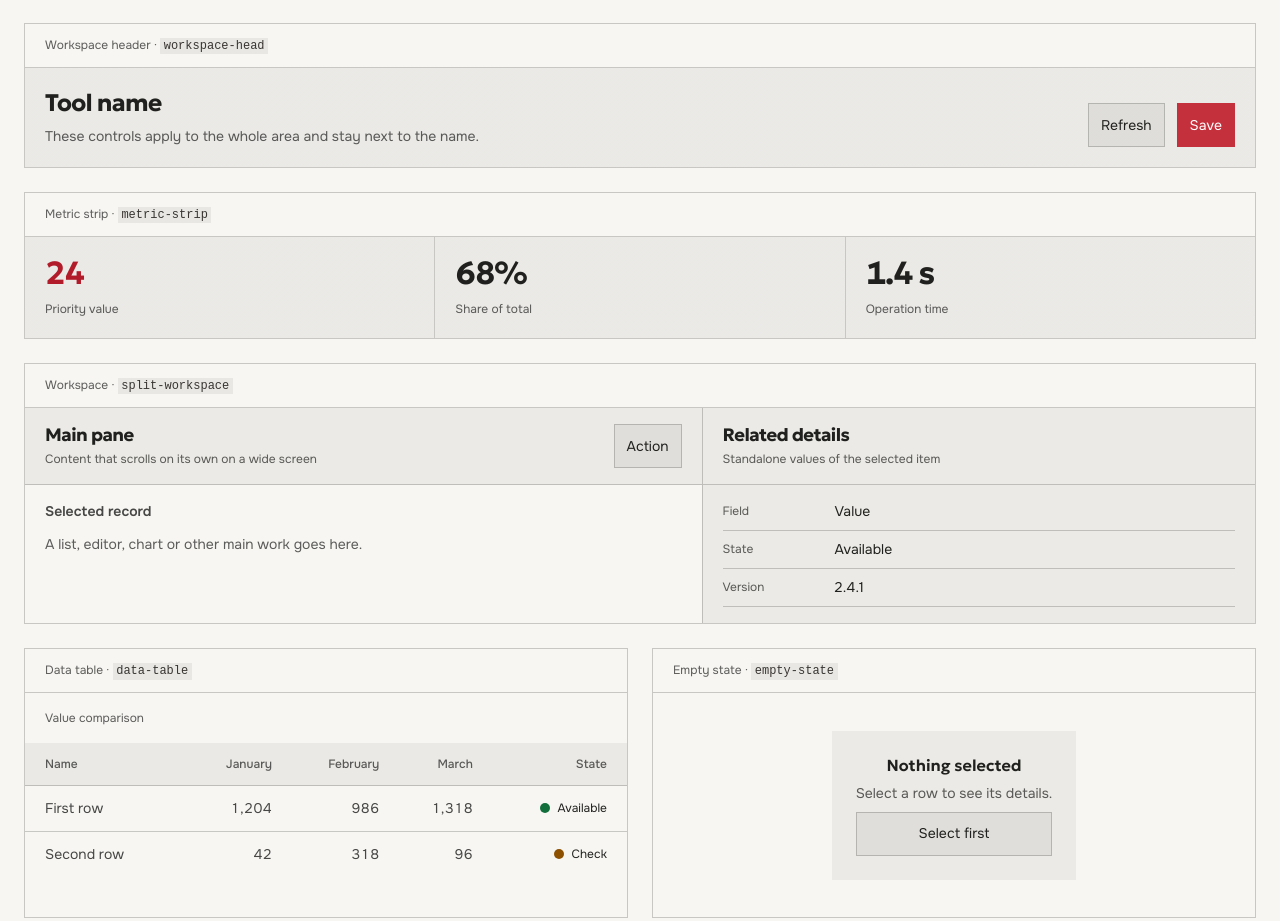
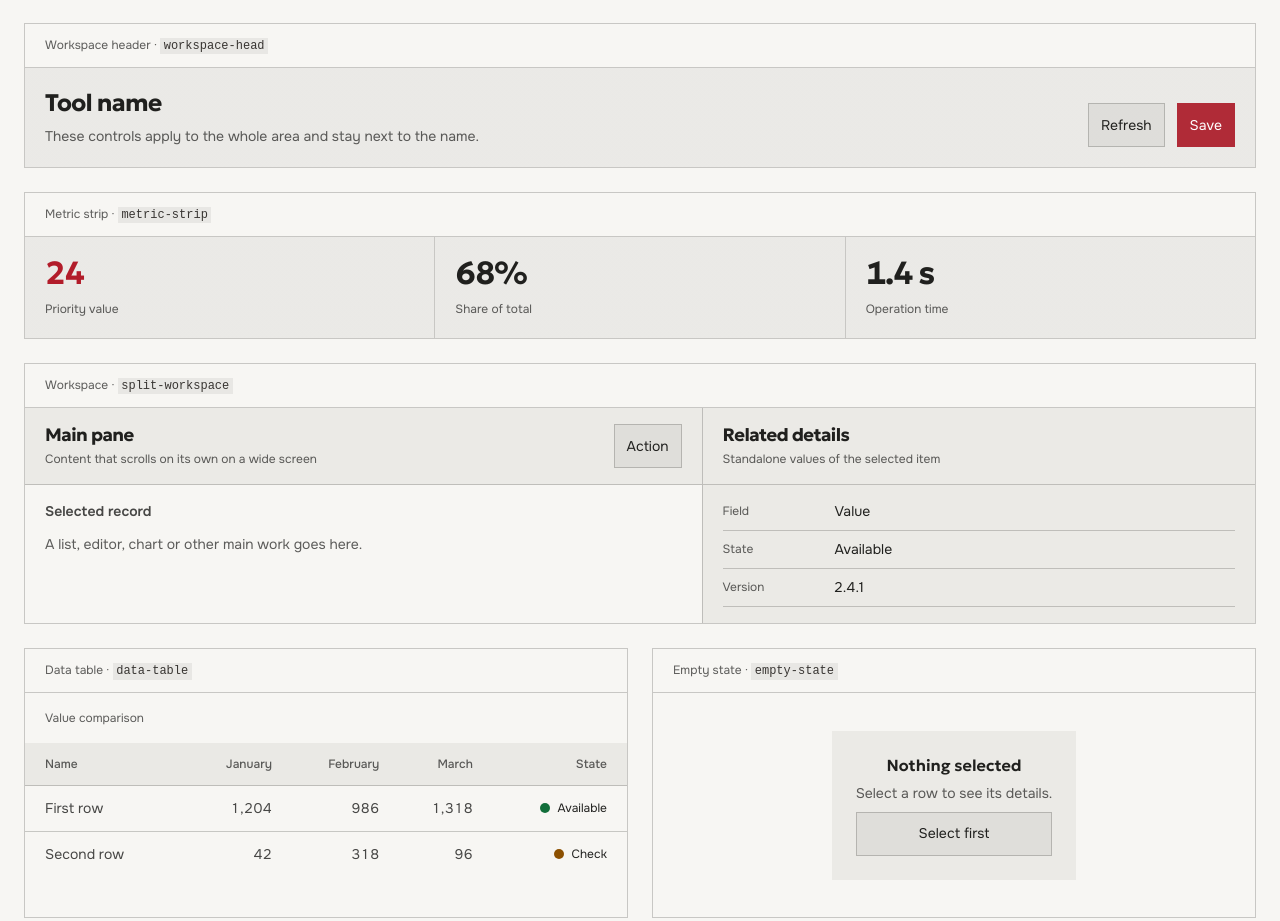
Before and after one commit to pavelkorolevxyz/craft, a plain HTML site: page catalog/interfaces/sheet.html in a window 1280 px wide. Shown: the part 1471-2392 px from the top of the page. Drawn offline with Linux system fonts and the light colour scheme.

Commit message:
Darken the accent fill so quiet text on it reaches 4.5:1
Quiet white text (.78) on #c5303d was 3.86:1. #b02b37 is the lightest fill where it reaches 4.5:1; white on it goes from 5.43:1 to 6.47:1. Hover fills move by the same lightness so the fill and hover stay as far apart as before.

```diff
--- a/assets/shared/tokens.css
+++ b/assets/shared/tokens.css
@@ -84,8 +84,8 @@
      light background. --craft-accent-fill-hover is hover on the fill. */
   --craft-accent: #ff6672;
   --craft-accent-mark: #ff3f4d;
-  --craft-accent-fill: #c5303d;
-  --craft-accent-fill-hover: #a92633;
+  --craft-accent-fill: #b02b37;
+  --craft-accent-fill-hover: #94212d;
   --craft-accent-tint: rgb(255 63 77 / .14);
   --craft-accent-base: #e63946;
 
@@ -185,8 +185,8 @@
   --craft-light-muted: rgb(32 32 30 / .72);
   --craft-light-accent: #b21c2a;
   --craft-light-accent-mark: #e12b3a;
-  --craft-light-accent-fill: #c5303d;
-  --craft-light-accent-fill-hover: #a81f2c;
+  --craft-light-accent-fill: #b02b37;
+  --craft-light-accent-fill-hover: #921b26;
   --craft-light-accent-tint: rgb(225 43 58 / .1);
   --craft-light-fill-quiet: rgb(32 32 30 / .07);
   --craft-light-selection: rgb(225 43 58 / .22);
--- a/catalog/interfaces/sheet.html
+++ b/catalog/interfaces/sheet.html
@@ -163,7 +163,7 @@
           <div class="token-row" role="listitem"><i style="--swatch:var(--muted)"></i><strong>Muted</strong><code>--muted</code><em>labels, units, notes</em><span data-token-value="--muted">#eeeeee · 66%</span></div>
           <div class="token-row" role="listitem"><i style="--swatch:var(--accent)"></i><strong>Accent</strong><code>--accent</code><em>accent text and links</em><span data-token-value="--accent">#ff5a67</span></div>
           <div class="token-row" role="listitem"><i style="--swatch:var(--accent-mark)"></i><strong>Mark</strong><code>--accent-mark</code><em>dot, bar, chart line, focus</em><span data-token-value="--accent-mark">#ff3f4d</span></div>
-          <div class="token-row" role="listitem"><i style="--swatch:var(--accent-fill)"></i><strong>Fill</strong><code>--accent-fill</code><em>fill under white text</em><span data-token-value="--accent-fill">#c5303d</span></div>
+          <div class="token-row" role="listitem"><i style="--swatch:var(--accent-fill)"></i><strong>Fill</strong><code>--accent-fill</code><em>fill under white text</em><span data-token-value="--accent-fill">#b02b37</span></div>
           <div class="token-row" role="listitem"><i style="--swatch:var(--accent-tint)"></i><strong>Signal background</strong><code>--accent-tint</code><em>quiet highlight under regular text</em><span data-token-value="--accent-tint">#ff3f4d · 9%</span></div>
           <div class="token-row" role="listitem"><i style="--swatch:var(--ok)"></i><strong>OK</strong><code>--ok</code><em>everything is normal</em><span data-token-value="--ok">#23cc70</span></div>
           <div class="token-row" role="listitem"><i style="--swatch:var(--warn)"></i><strong>Warning</strong><code>--warn</code><em>needs attention</em><span data-token-value="--warn">#ffae1a</span></div>
```
